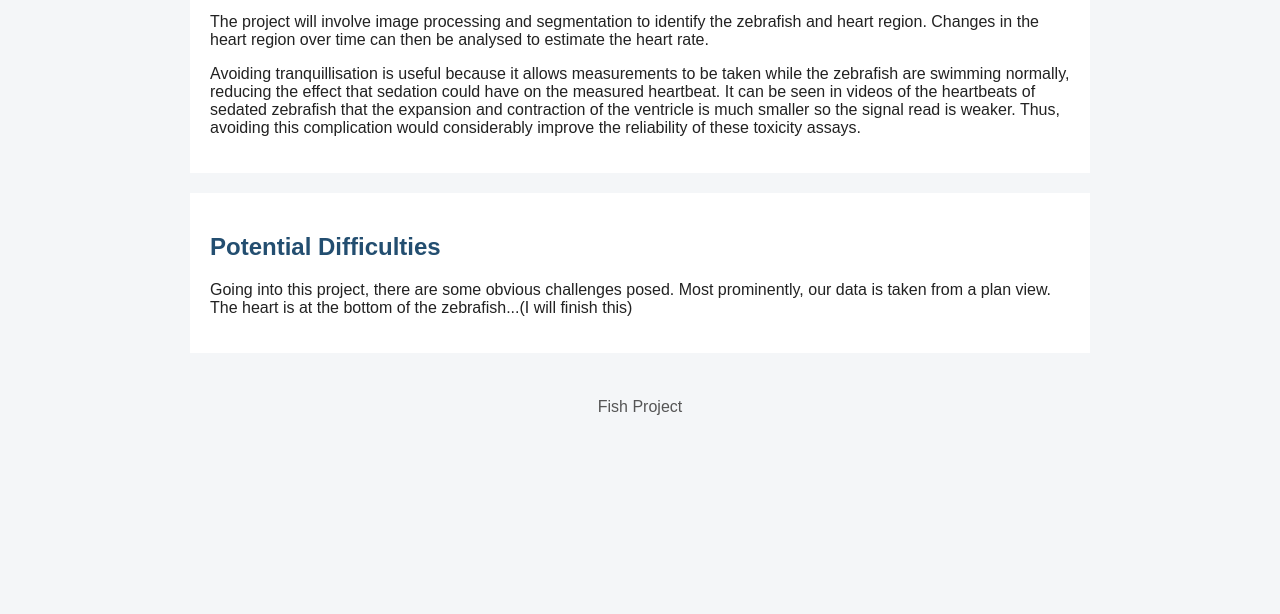
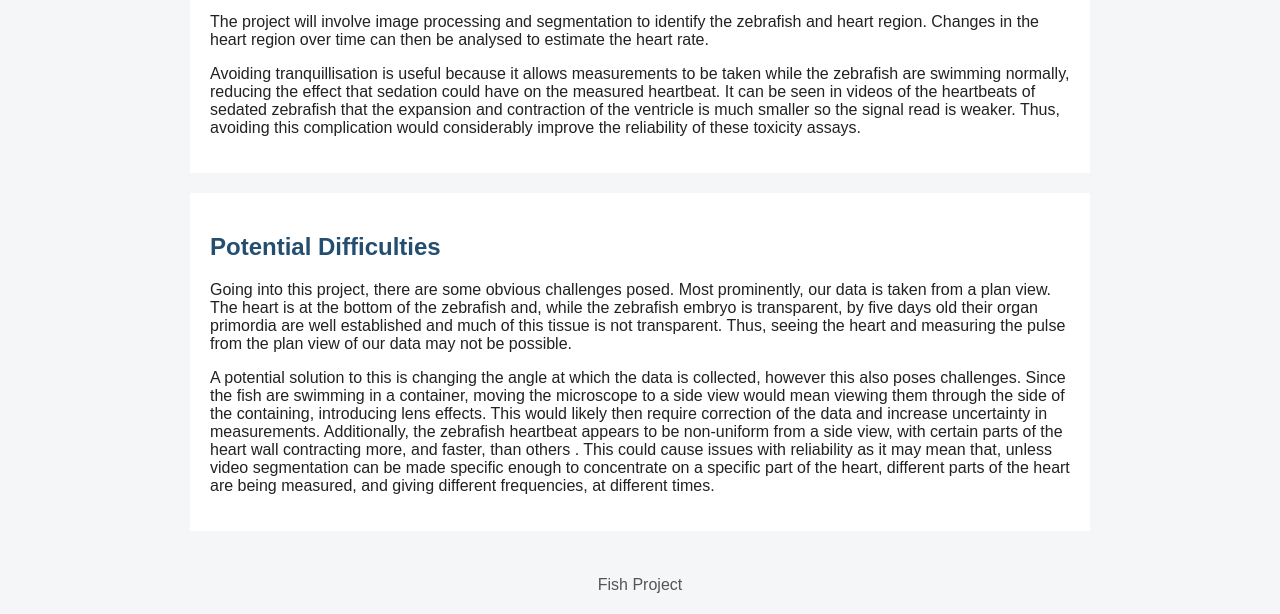
Before and after one commit to teamfishcode/Fish-Project, a website: page project.html in a window 1280 px wide. Shown: the part 283-897 px from the top of the page. Before the commit the page ends 800 px from the top, so only its background shows below. Drawn offline with Linux system fonts and the light colour scheme.

Commit message:
Update project.html

```diff
--- a/project.html
+++ b/project.html
@@ -98,9 +98,12 @@
   <section>
     <h2>Potential Difficulties</h2>
 <p>
-  Going into this project, there are some obvious challenges posed. Most prominently, our data is taken from a plan view. The heart is at the bottom of the zebrafish...(I will finish this)
+  Going into this project, there are some obvious challenges posed. Most prominently, our data is taken from a plan view. The heart is at the bottom of the zebrafish and, while the zebrafish embryo is transparent, by five days old their organ primordia are well established <span data-cite="transparent_embryos"></span> and much of this tissue is not transparent. Thus, seeing the heart and measuring the pulse from the plan view of our data may not be possible.
 </p>
 
+    <p>
+      A potential solution to this is changing the angle at which the data is collected, however this also poses challenges. Since the fish are swimming in a container, moving the microscope to a side view would mean viewing them through the side of the containing, introducing lens effects. This would likely then require correction of the data and increase uncertainty in measurements. Additionally, the zebrafish heartbeat appears to be non-uniform from a side view, with certain parts of the heart wall contracting more, and faster, than others <span data-cite="heart_beating_graph"></span>. This could cause issues with reliability as it may mean that, unless video segmentation can be made specific enough to concentrate on a specific part of the heart, different parts of the heart are being measured, and giving different frequencies, at different times.
+    </p>
 
   </section>
 
```
